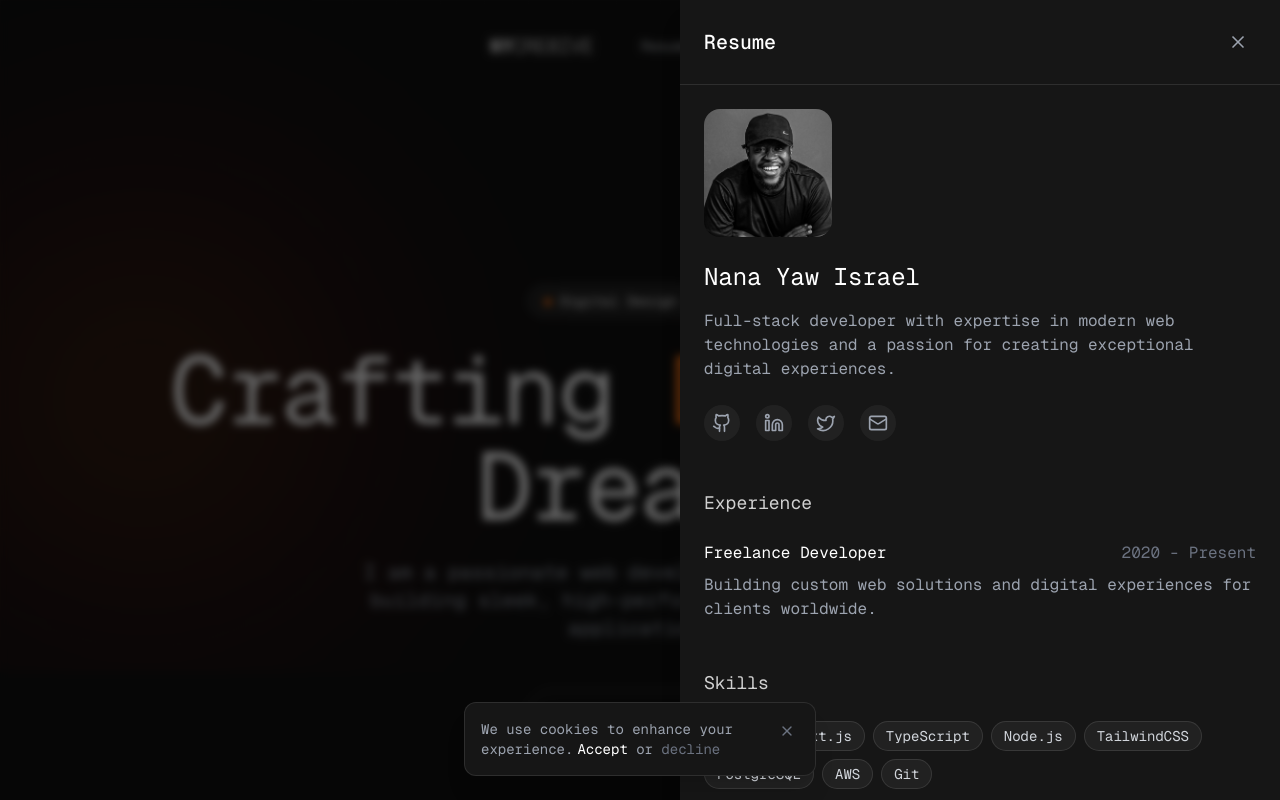
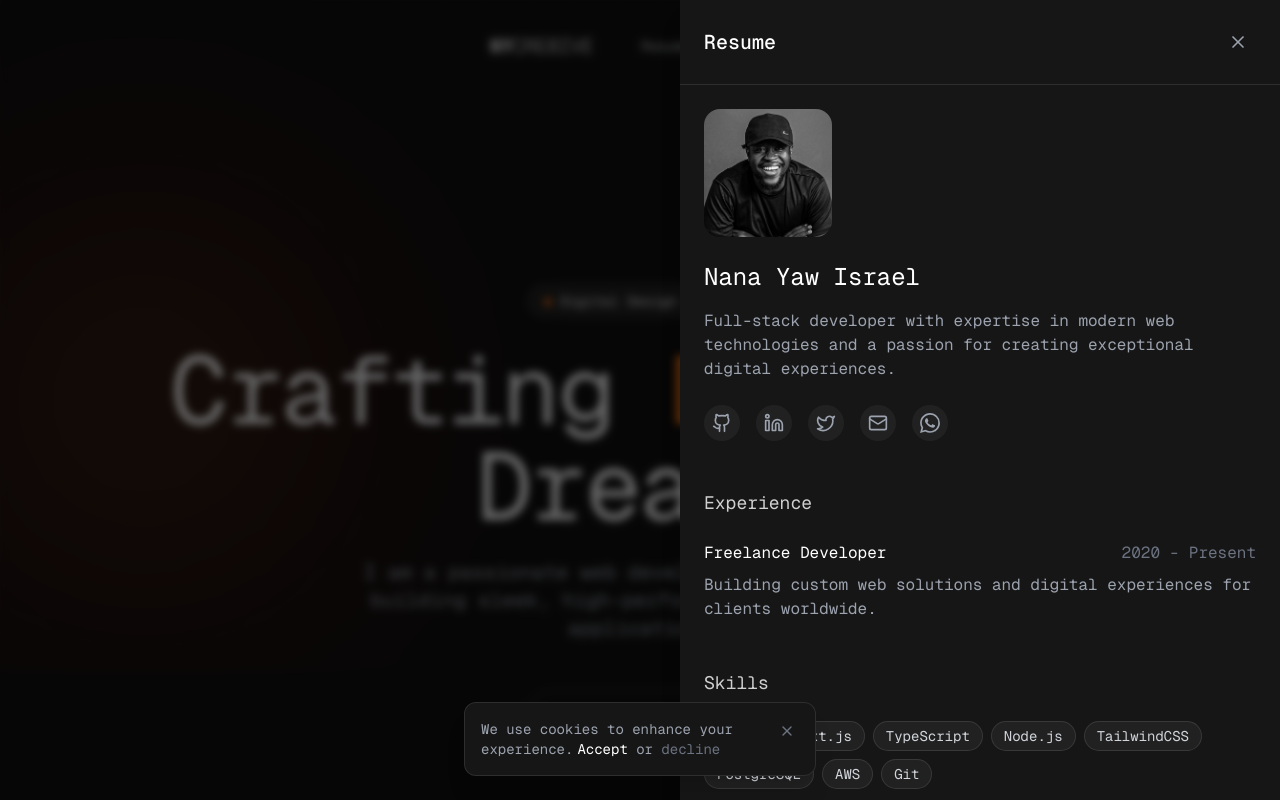
Before and after one commit to nanayawdev/nycre8ivestudio, a Next.js app: page / in a window 1280 px wide. Both pictures are taken after a click on the button "Resume". Shown: the top 800 px of the page. Built offline with nearby package versions, Linux system fonts and the light colour scheme.

Commit message:
Update contact details, add WhatsApp links, and refine text formatting

```diff
--- a/components/email/confirmation-template.tsx
+++ b/components/email/confirmation-template.tsx
@@ -10,7 +10,7 @@
   <div>
     <h1>Thank you for contacting NYCre8ive Studio!</h1>
     <p>Hi there,</p>
-    <p>This email confirms that we've received your inquiry about {service}. I'll personally review it and get back to you at {email} as soon as possible.</p>
+    <p>This email confirms that we&apos;ve received your inquiry about {service}. I&apos;ll personally review it and get back to you at {email} as soon as possible.</p>
     <br />
     <p>Best regards,</p>
     <p>Israel Nana Yaw<br />NYCre8ive Studio</p>
--- a/components/sections/footer.tsx
+++ b/components/sections/footer.tsx
@@ -89,6 +89,14 @@
               >
                 Instagram
               </Link>
+              <Link
+                href="https://wa.me/233599326736"
+                target="_blank"
+                rel="noopener noreferrer"
+                className="px-6 py-3 rounded-full border border-white/10 text-gray-400 hover:text-white hover:border-white/20 transition-colors"
+              >
+                WhatsApp
+              </Link>
             </div>
           </div>
         </div>
--- a/components/ui/contact-form.tsx
+++ b/components/ui/contact-form.tsx
@@ -1,7 +1,7 @@
 "use client"
 
 import { motion, AnimatePresence } from "framer-motion"
-import { X, ChevronDown, Loader2 } from "lucide-react"
+import { X, ChevronDown } from "lucide-react"
 import { useState } from "react"
 import { toast } from "sonner"
 
@@ -45,7 +45,7 @@
       if (!response.ok) throw new Error('Failed to send message')
 
       toast.success('Message sent successfully!', {
-        description: 'Check your email for confirmation. I\'ll get back to you soon.',
+        description: 'Check your email for confirmation. I&apos;ll get back to you soon.',
       })
 
       setFormData({
--- a/components/ui/resume-sheet.tsx
+++ b/components/ui/resume-sheet.tsx
@@ -122,6 +122,16 @@
                     >
                       <Mail className="w-5 h-5" />
                     </a>
+                    <a
+                      href="https://wa.me/233599326736"
+                      target="_blank"
+                      rel="noopener noreferrer"
+                      className="p-2 rounded-full bg-white/5 text-gray-400 hover:text-white hover:bg-white/10 transition-colors"
+                    >
+                      <svg className="w-5 h-5" viewBox="0 0 24 24" fill="currentColor">
+                        <path d="M17.472 14.382c-.297-.149-1.758-.867-2.03-.967-.273-.099-.471-.148-.67.15-.197.297-.767.966-.967 1.164-.173.199-.347.223-.644.075-.297-.15-1.255-.463-2.39-1.475-.883-.788-1.48-1.761-1.653-2.059-.173-.297-.018-.458.13-.606.134-.133.298-.347.446-.52.149-.174.198-.298.298-.497.099-.198.05-.371-.025-.52-.075-.149-.669-1.612-.916-2.207-.242-.579-.487-.5-.669-.51-.173-.008-.371-.01-.57-.01-.198 0-.52.074-.792.372-.272.297-1.04 1.016-1.04 2.479 0 1.462 1.065 2.875 1.213 3.074.149.198 2.096 3.2 5.077 4.487.709.306 1.262.489 1.694.625.712.227 1.36.195 1.871.118.571-.085 1.758-.719 2.006-1.413.248-.694.248-1.289.173-1.413-.074-.124-.272-.198-.57-.347m-5.421 7.403h-.004a9.87 9.87 0 01-5.031-1.378l-.361-.214-3.741.982.998-3.648-.235-.374a9.86 9.86 0 01-1.51-5.26c.001-5.45 4.436-9.884 9.888-9.884 2.64 0 5.122 1.03 6.988 2.898a9.825 9.825 0 012.893 6.994c-.003 5.45-4.437 9.884-9.885 9.884m8.413-18.297A11.815 11.815 0 0012.05 0C5.495 0 .16 5.335.157 11.892c0 2.096.547 4.142 1.588 5.945L.057 24l6.305-1.654a11.882 11.882 0 005.683 1.448h.005c6.554 0 11.89-5.335 11.893-11.893a11.821 11.821 0 00-3.48-8.413z"/>
+                      </svg>
+                    </a>
                   </div>
                 </section>
 
@@ -162,8 +172,8 @@
                 <section className="space-y-6">
                   <h3 className="text-lg text-white/80">Education</h3>
                   <div className="space-y-2">
-                    <h4 className="text-white">Computer Science</h4>
-                    <p className="text-gray-400">University of Ghana, 2016-2020</p>
+                    <h4 className="text-white">Software Engineering</h4>
+                    <p className="text-gray-400">IPMC, 2015-2018</p>
                   </div>
                 </section>
 
@@ -172,7 +182,7 @@
                   <h3 className="text-lg text-white/80">Contact</h3>
                   <div className="space-y-4">
                     <div className="space-y-2 text-gray-400">
-                      <p>nanayawisrael@gmail.com</p>
+                      <p>me@nycre8ivestudio.com</p>
                       <p>+233 599 326 736</p>
                     </div>
 
--- a/src/app/layout.tsx
+++ b/src/app/layout.tsx
@@ -5,8 +5,8 @@
 import { Toaster } from 'sonner'
 
 export const metadata: Metadata = {
-  title: "NYCre8ive Studio | Web Design & Development",
-  description: "NYCre8ive Studio is a web design and development company that specializes in creating beautiful, functional websites for businesses of all sizes.",
+  title: "NY Cre8ive Studio | Web Design & Development",
+  description: "NY Cre8ive Studio is a web design and development company that specializes in creating beautiful, functional websites for businesses of all sizes.",
   icons: {
     icon: '/favicon.png',
   },
```
